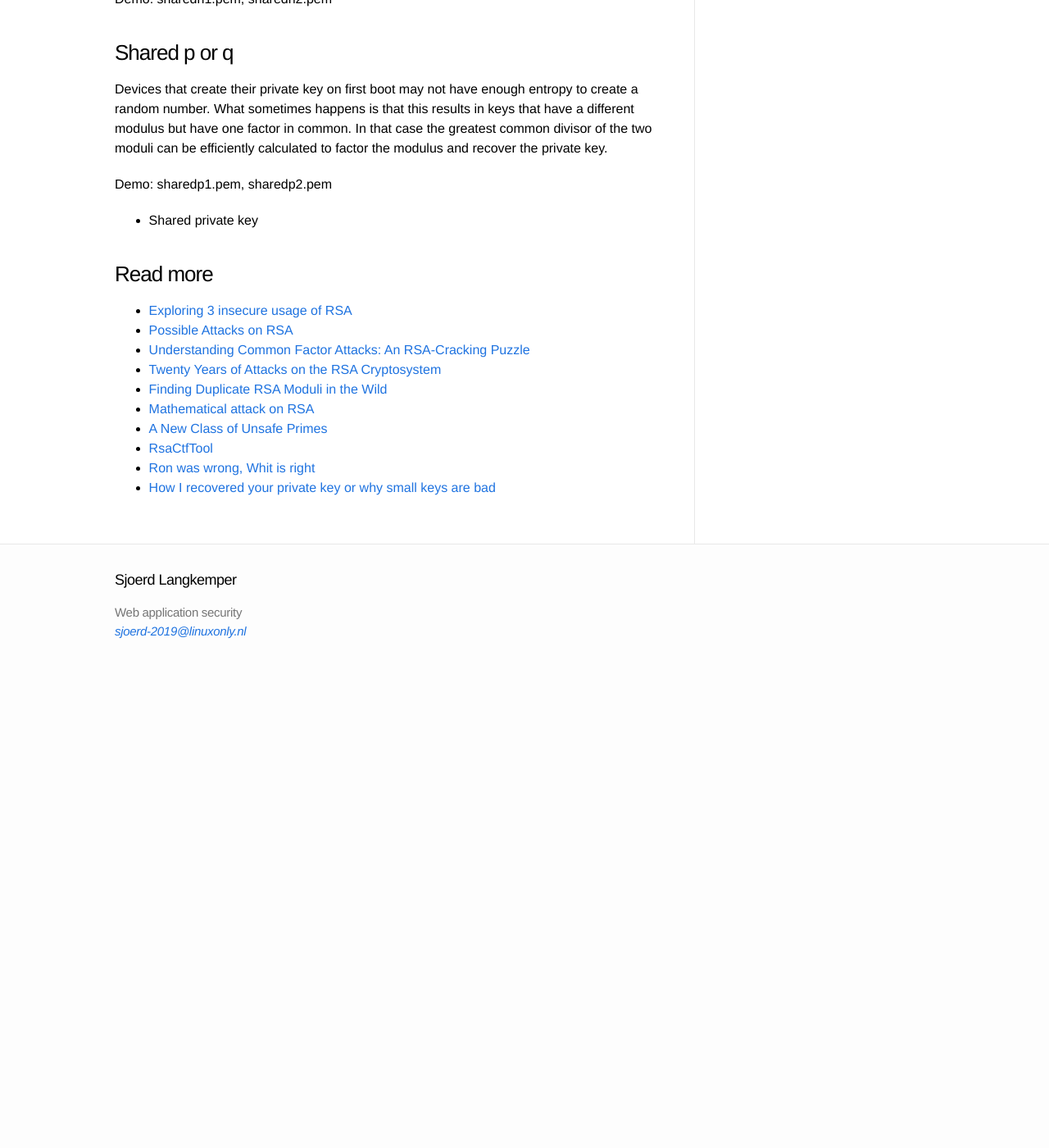
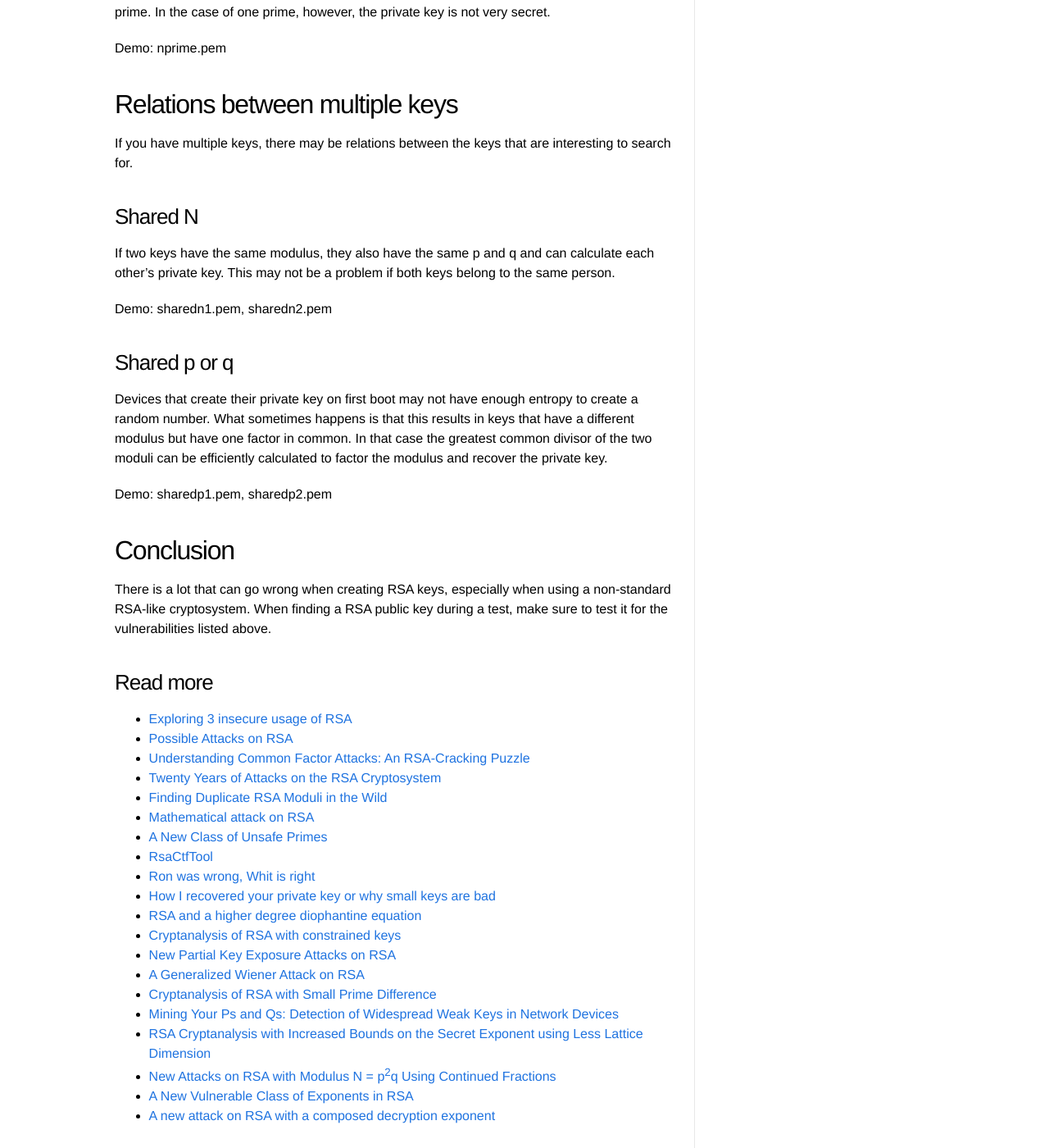
Before and after one commit to Sjord/Sjord.github.io, a Jekyll site: the page built from _posts/2019-02-05-attacking-rsa.md, in a window 1280 px wide and 1400 px high, scrolled down 2246 px. Shown: the whole window at 82% size. Built offline with Jekyll 4.4.1, drawn with Linux system fonts in a browser that asks for light colours; before the commit the page ends 3057 px from its top, so only the background shows below that; some of the changed text lies outside the part shown.

Commit message:
Add intro, image, expand some texts

```diff
--- a/_posts/2019-02-05-attacking-rsa.md
+++ b/_posts/2019-02-05-attacking-rsa.md
@@ -1,10 +1,13 @@
 ---
 layout: post
-title: "Attacking RSA"
+title: "Attacking RSA keys"
 thumbnail: drilling-safe-480.jpg
 date: 2019-06-19
 ---
 
+RSA keys need to conform to certain mathematical properties in order to be secure. If the key is not generated carefully it can have vulnerabilities which may totally compromise the encryption algorithm. Sometimes this can be determined from the public key alone. This article describes vulnerabilities that can be tested when in possession a RSA public key.
+
+<!-- photo source: https://www.kadena.af.mil/News/Article-Display/Article/417628/18th-ces-holds-keys-to-kadena/ -->
 
 ## Single key weaknesses
 
@@ -16,7 +19,9 @@
 
 ### Low private exponent
 
-Decrypting a message consists of calculating _c<sup>d</sup>_ mod _N_. The smaller _d_ is, the faster this operation goes. However, [Wiener](http://www.reverse-engineering.info/Cryptography/ShortSecretExponents.pdf) found a way to recover _d_ (and thus the private key). [Boneh and Durfee](http://antoanthongtin.vn/Portals/0/UploadImages/kiennt2/KyYeu/DuLieuNuocNgoai/8.Advances%20in%20cryptology-Eurocrypt%201999-LNCS%201592/15920001.pdf) improved this attack to recover private exponents that are less than _N_<sup>0.292</sup>.
+Decrypting a message consists of calculating _c<sup>d</sup>_ mod _N_. The smaller _d_ is, the faster this operation goes. However, [Wiener](http://www.reverse-engineering.info/Cryptography/ShortSecretExponents.pdf) found a way to recover _d_ (and thus the private key) when _d_ is relatively small. [Boneh and Durfee](http://antoanthongtin.vn/Portals/0/UploadImages/kiennt2/KyYeu/DuLieuNuocNgoai/8.Advances%20in%20cryptology-Eurocrypt%201999-LNCS%201592/15920001.pdf) improved this attack to recover private exponents that are less than _N_<sup>0.292</sup>.
+
+If the private exponent is small, the public exponent is [necessarily large](https://crypto.stackexchange.com/questions/67426/can-you-recognize-a-low-private-exponent-from-a-public-key/67432#67432). If you encounter a public key with a large public exponent, it may be worth it to run the Boneh-Durfee attack against it.
 
 Demo: smalld.pem
 
@@ -60,7 +65,11 @@
 
 ## Relations between multiple keys
 
+If you have multiple keys, there may be relations between the keys that are interesting to search for.
+
 ### Shared N
+
+If two keys have the same modulus, they also have the same p and q and can calculate each other's private key. This may not be a problem if both keys belong to the same person.
 
 Demo: sharedn1.pem, sharedn2.pem
 
@@ -70,10 +79,9 @@
 
 Demo: sharedp1.pem, sharedp2.pem
 
+## Conclusion
 
-* Shared private key
-
-
+There is a lot that can go wrong when creating RSA keys, especially when using a non-standard RSA-like cryptosystem. When finding a RSA public key during a test, make sure to test it for the vulnerabilities listed above.
 
 ### Read more
 
@@ -87,3 +95,13 @@
 * [RsaCtfTool](https://github.com/Ganapati/RsaCtfTool)
 * [Ron was wrong, Whit is right](https://eprint.iacr.org/2012/064.pdf)
 * [How I recovered your private key or why small keys are bad](https://0day.work/how-i-recovered-your-private-key-or-why-small-keys-are-bad/)
+* [RSA and a higher degree diophantine equation](https://eprint.iacr.org/2006/093)
+* [Cryptanalysis of RSA with constrained keys](https://eprint.iacr.org/2006/092)
+* [New Partial Key Exposure Attacks on RSA](https://www.iacr.org/archive/crypto2003/27290027/27290027.pdf)
+* [A Generalized Wiener Attack on RSA](https://link.springer.com/content/pdf/10.1007/978-3-540-24632-9_1.pdf)
+* [Cryptanalysis of RSA with Small Prime Difference](http://www.enseignement.polytechnique.fr/profs/informatique/Francois.Morain/Master1/Crypto/projects/Weger02.pdf)
+* [Mining Your Ps and Qs: Detection of Widespread Weak Keys in Network Devices](https://www.usenix.org/system/files/conference/usenixsecurity12/sec12-final228.pdf)
+* [RSA Cryptanalysis with Increased Bounds on the Secret Exponent using Less Lattice Dimension](https://eprint.iacr.org/2008/315.pdf)
+* [New Attacks on RSA with Modulus N = p<sup>2</sup>q Using Continued Fractions](https://iopscience.iop.org/article/10.1088/1742-6596/622/1/012019/pdf)
+* [A New Vulnerable Class of Exponents in RSA](http://citeseerx.ist.psu.edu/viewdoc/download?doi=10.1.1.182.1949&rep=rep1&type=pdf)
+* [A new attack on RSA with a composed decryption exponent](https://eprint.iacr.org/2014/035.pdf)
```
Also changed, not shown: other parts of _posts/2019-02-05-attacking-rsa.md (+2 -2 lines).
